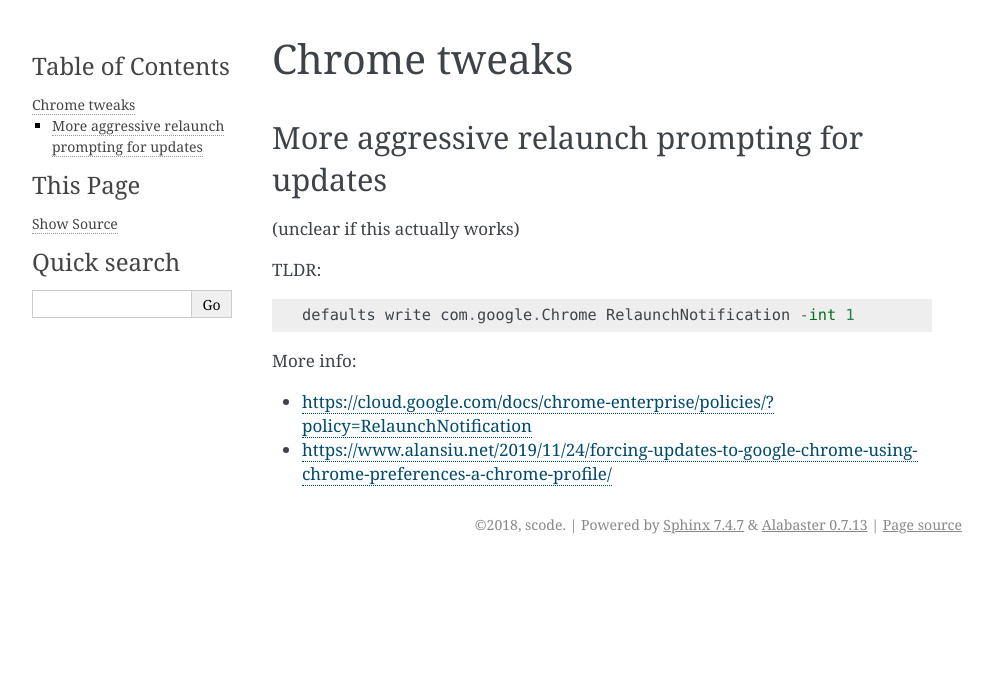
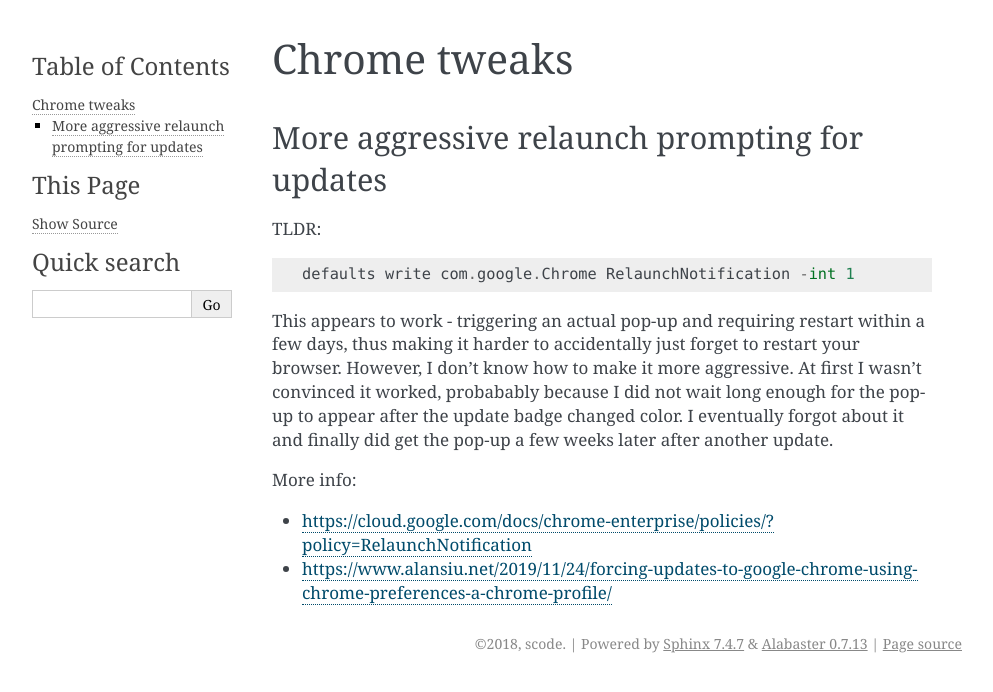
Before and after one commit to scode/docs, a Sphinx documentation site: the page built from docs/source/software/chrome_tweaks.rst, in a window 1280 px wide. Shown: the top 692 px of the page, without its empty margins (148-1141 px from the left). Built offline with Sphinx 7.4.7, drawn with Linux system fonts in a browser that asks for light colours.

Commit message:
Confirm relaunch prompts do work but with caveats.

```diff
--- a/docs/source/software/chrome_tweaks.rst
+++ b/docs/source/software/chrome_tweaks.rst
@@ -4,11 +4,16 @@
 More aggressive relaunch prompting for updates
 ----------------------------------------------
 
-(unclear if this actually works)
-
 TLDR::
 
     defaults write com.google.Chrome RelaunchNotification -int 1
+
+This appears to work - triggering an actual pop-up and requiring restart within a few days, thus
+making it harder to accidentally just forget to restart your browser. However, I don't know
+how to make it more aggressive. At first I wasn't convinced it worked, probabably because
+I did not wait long enough for the pop-up to appear after the update badge changed color. I
+eventually forgot about it and finally did get the pop-up a few weeks later after another
+update.
 
 More info:
 
```
